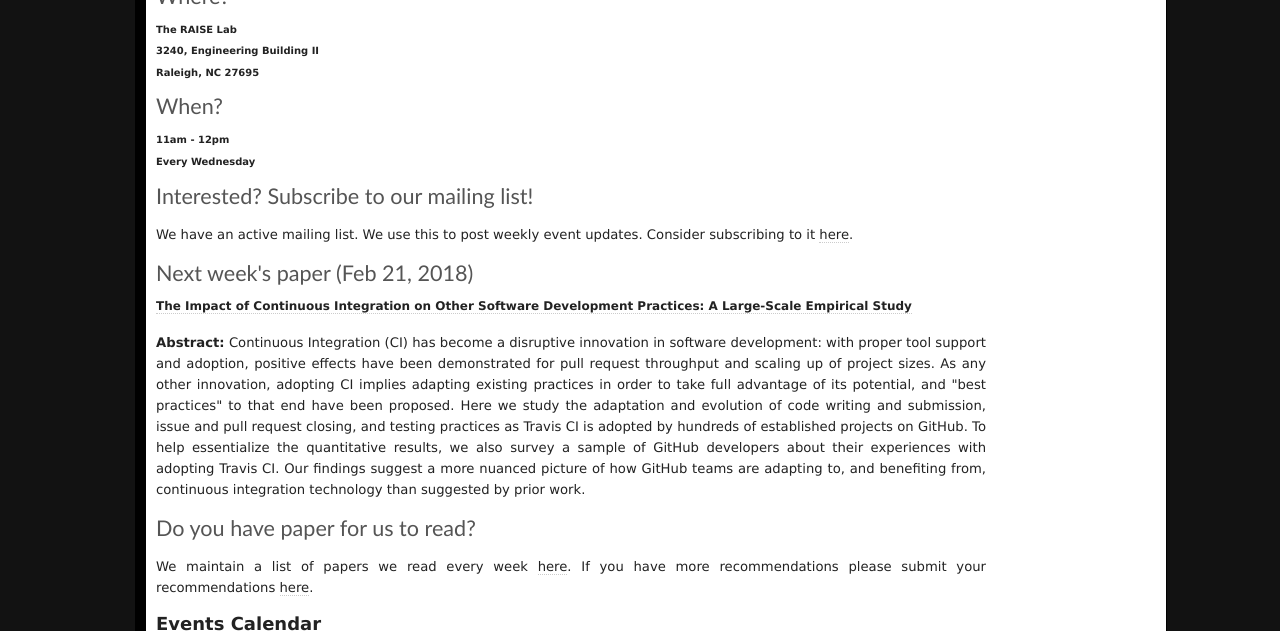
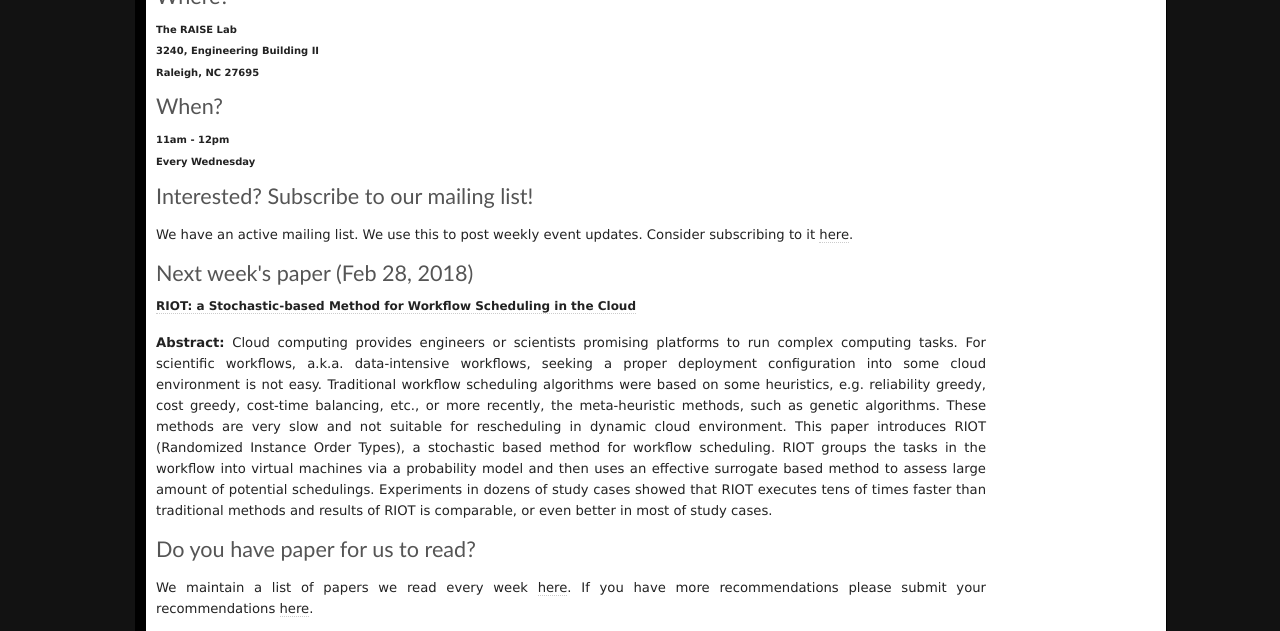
Before and after one commit to ai-se/ai-se.github.io, a Jekyll site: the page built from events/index.html, in a window 1280 px wide and 900 px high, scrolled down 878 px, cut to the strip 0-631 px from the top of the window. Built offline with Jekyll 4.4.1, drawn with Linux system fonts in a browser that asks for light colours.

Commit message:
recent news

```diff
--- a/events/index.html
+++ b/events/index.html
@@ -31,13 +31,13 @@ Every Wednesday<br>
 </div>
 
 <div class="span3">
-<h3>Next week's paper (Feb 21, 2018)</h3>
+<h3>Next week's paper (Feb 28, 2018)</h3>
 <h4>
-	<a href="https://cmustrudel.github.io/papers/ase17ci.pdf">The Impact of Continuous Integration on Other Software Development Practices: A Large-Scale Empirical Study</a>
+	<a href="https://drive.google.com/file/d/1eUSH2n8WDQkuDbabztQGRVYFXoFZsftS/view?usp=sharing">RIOT: a Stochastic-based Method for Workflow Scheduling in the Cloud</a>
 </h4>
 <p>
 
-	<b>Abstract:</b> Continuous Integration (CI) has become a disruptive innovation in software development: with proper tool support and adoption, positive effects have been demonstrated for pull request throughput and scaling up of project sizes. As any other innovation, adopting CI implies adapting existing practices in order to take full advantage of its potential, and "best practices" to that end have been proposed. Here we study the adaptation and evolution of code writing and submission, issue and pull request closing, and testing practices as Travis CI is adopted by hundreds of established projects on GitHub. To help essentialize the quantitative results, we also survey a sample of GitHub developers about their experiences with adopting Travis CI. Our findings suggest a more nuanced picture of how GitHub teams are adapting to, and benefiting from, continuous integration technology than suggested by prior work.
+	<b>Abstract:</b> Cloud computing provides engineers or scientists promising platforms to run complex computing tasks. For scientific workflows, a.k.a. data-intensive workflows, seeking a proper deployment configuration into some cloud environment is not easy. Traditional workflow scheduling algorithms were based on some heuristics, e.g. reliability greedy, cost greedy, cost-time balancing, etc., or more recently, the meta-heuristic methods, such as genetic algorithms. These methods are very slow and not suitable for rescheduling in dynamic cloud environment. This paper introduces RIOT (Randomized  Instance Order Types), a stochastic based method for workflow scheduling. RIOT groups the tasks in the workflow into virtual machines via a probability model and then uses an effective surrogate based method to assess large amount of potential schedulings. Experiments in dozens of study cases showed that RIOT  executes tens of times faster than traditional methods and results of RIOT is comparable, or even better in most of study cases.
 	</p>
 </div>
 <h3>Do you have paper for us to read?</h3>
```
Also changed, not shown: news/_posts/2018-02-23-ist.md (added, +8 -0 lines), news/_posts/2018-02-23-tse.md (added, +8 -0 lines), papers/_posts/2016-12-31-Papers.md (+5 -0 lines), papers/_posts/2016-12-31-UnderReview.md (+0 -5 lines).
